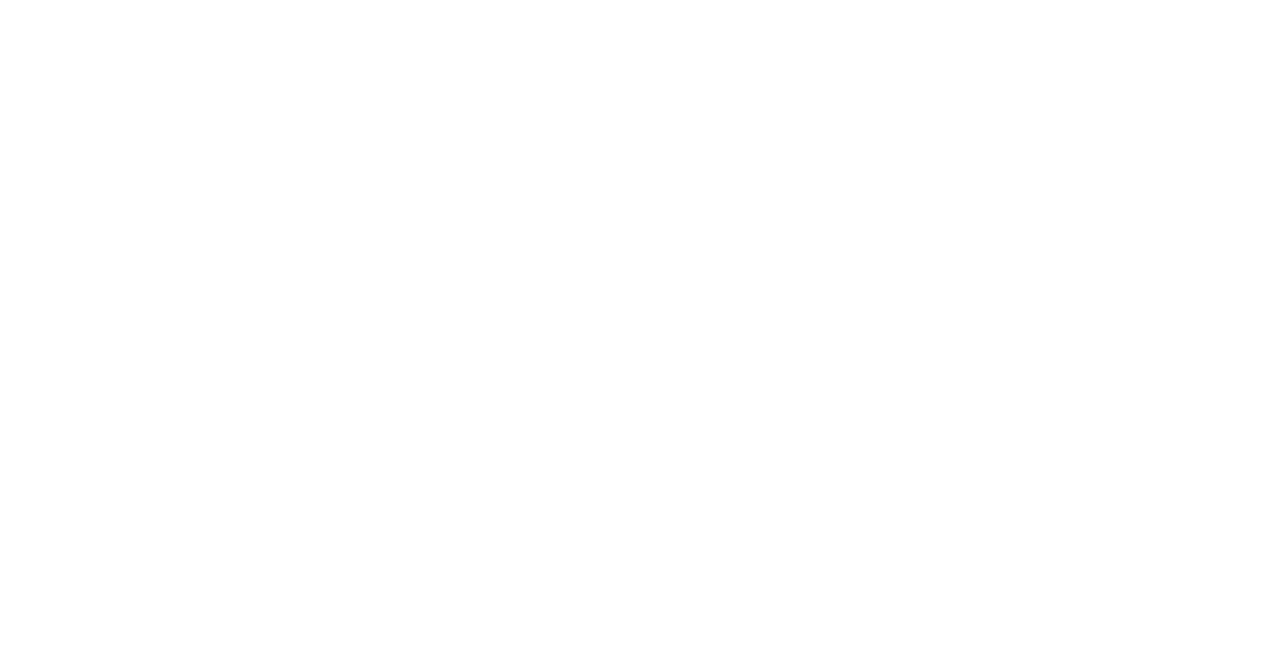
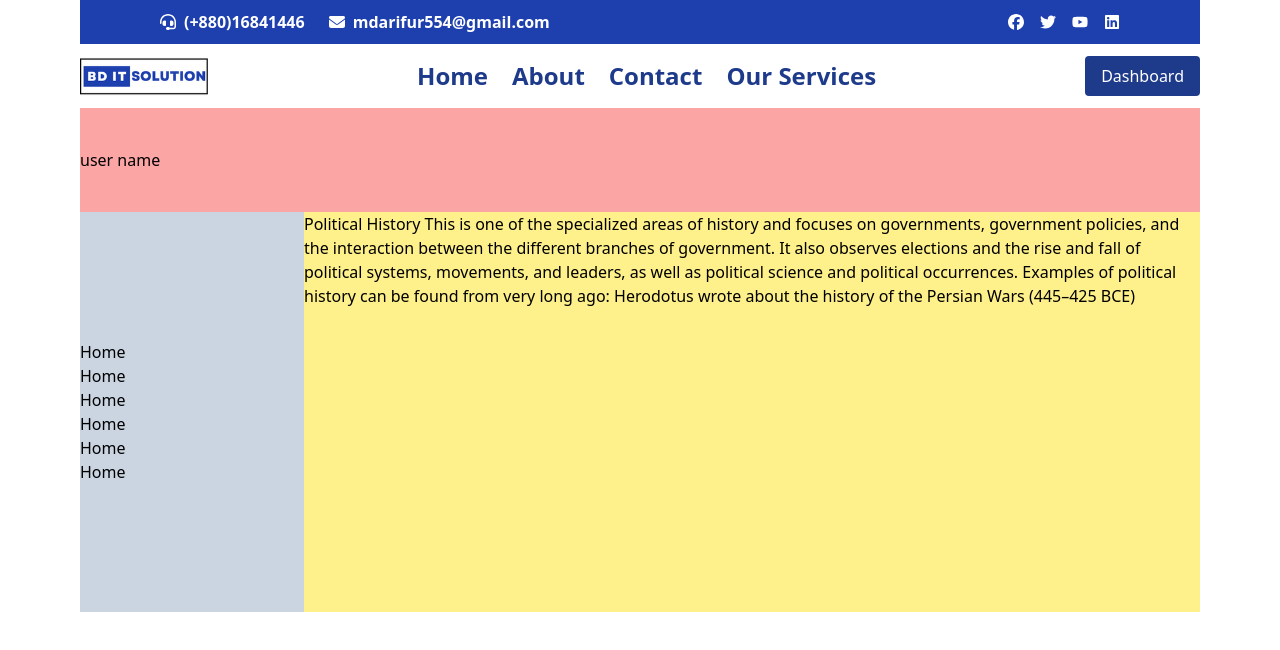
Before and after one commit to sojibpannashovon2/bd-solution-it, a React (Vite) app in the folder bd-client/: page /dashboard in a window 1280 px wide. Shown: the top 650 px of the page. Built offline with nearby package versions, Linux system fonts and the light colour scheme.

Commit message:
Dash stucture setup

```diff
--- /dev/null
+++ b/bd-client/src/Dashboard/Dashboard.jsx
@@ -0,0 +1,40 @@
+import React from "react";
+import Container from "../components/Shared/Container";
+import Sidebar from "./PagesDashboard/Sidebar";
+import Header from "../components/Shared/Header";
+import Navbar from "../components/Shared/Navbar";
+
+const Dashboard = () => {
+  return (
+    <>
+      <Header />
+      <Navbar />
+      <Container>
+        <div>
+          <div className="py-[40px] bg-red-300">
+            <h1>user name</h1>
+          </div>
+          <div className="flex">
+            <div className="w-[20%]">
+              <Sidebar />
+            </div>
+            <div className="bg-yellow-200 w-[80%]">
+              <p>
+                Political History This is one of the specialized areas of
+                history and focuses on governments, government policies, and the
+                interaction between the different branches of government. It
+                also observes elections and the rise and fall of political
+                systems, movements, and leaders, as well as political science
+                and political occurrences. Examples of political history can be
+                found from very long ago: Herodotus wrote about the history of
+                the Persian Wars (445–425 BCE)
+              </p>
+            </div>
+          </div>
+        </div>
+      </Container>
+    </>
+  );
+};
+
+export default Dashboard;
--- /dev/null
+++ b/bd-client/src/Dashboard/PagesDashboard/Sidebar.jsx
@@ -0,0 +1,18 @@
+import React from "react";
+
+const Sidebar = () => {
+  return (
+    <div className="bg-slate-300 py-32">
+      <ul>
+        <li>Home</li>
+        <li>Home</li>
+        <li>Home</li>
+        <li>Home</li>
+        <li>Home</li>
+        <li>Home</li>
+      </ul>
+    </div>
+  );
+};
+
+export default Sidebar;
--- a/bd-client/src/Routes/Route.jsx
+++ b/bd-client/src/Routes/Route.jsx
@@ -1,6 +1,7 @@
 import { createBrowserRouter } from "react-router-dom";
 import MainLayout from "../Layout/MainLayout";
 import Home from "../components/Home/Home";
+import Dashboard from "../Dashboard/Dashboard";
 
 const router = createBrowserRouter([
   {
@@ -15,6 +16,7 @@
   },
   {
     path: "dashboard",
+    element: <Dashboard />,
   },
 ]);
 
--- a/bd-client/src/components/Shared/Navbar.jsx
+++ b/bd-client/src/components/Shared/Navbar.jsx
@@ -68,14 +68,15 @@
               Our Services
             </Link>
           </div>
-          <a
+          <Link
+            to={`/dashboard`}
             href="#"
             className={`toggle ${
               isMenuOpen ? "flex" : "hidden md:flex"
             } w-full md:w-auto px-4 py-2 text-right bg-blue-900 hover:bg-blue-500 text-white md:rounded`}
           >
             Dashboard
-          </a>
+          </Link>
         </nav>
       </Container>
     </>
```
